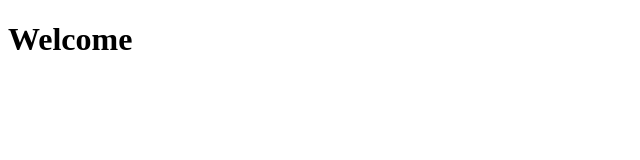
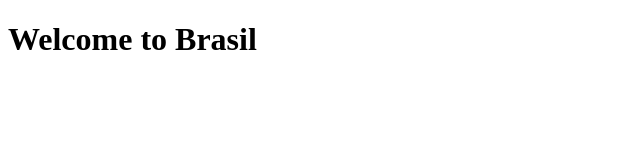
Before and after one commit to KleilsonSantos/git, a plain HTML site: page index.html in a window 1280 px wide. Shown: the whole page, without its empty margins (0-640 px from the left). Drawn offline with Linux system fonts and the light colour scheme.

Commit message:
Criando arquivo style.css

```diff
--- a/index.html
+++ b/index.html
@@ -7,6 +7,6 @@
     <title>Document</title>
 </head>
 <body>
-    <h1>Welcome</h1>
+    <h1>Welcome to Brasil</h1>
 </body>
 </html>
```
Also changed, not shown: css/style.css (added).
